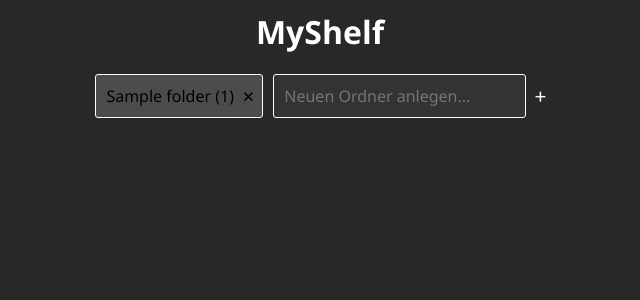
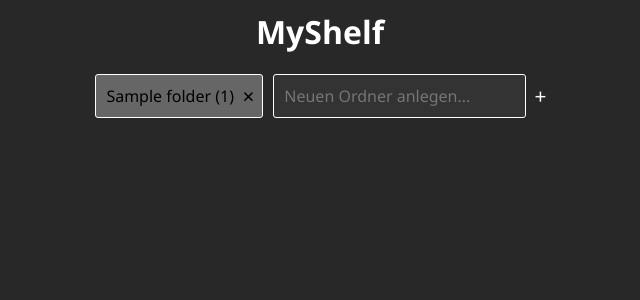
Before and after one commit to FearFreddy/MyShelf, a Django app: page /shelf/ in a window 1280 px wide. Shown: the top 300 px of the page, without its empty margins (320-960 px from the left). Run offline with Django 3.2, Linux system fonts and the light colour scheme; tables that the repository leaves empty hold one stand-in row (values such as "Sample post").

Commit message:
Brighter color

```diff
--- a/shelf/static/shelf/main.css
+++ b/shelf/static/shelf/main.css
@@ -46,7 +46,7 @@ li {
   width: max-content;
   margin-right: 10px;
   margin-bottom: 10px;
-  background-color: #4c4c4c;
+  background-color: #666666;
 }
 li.todos {
   background-color: #ff3b3f;
```
